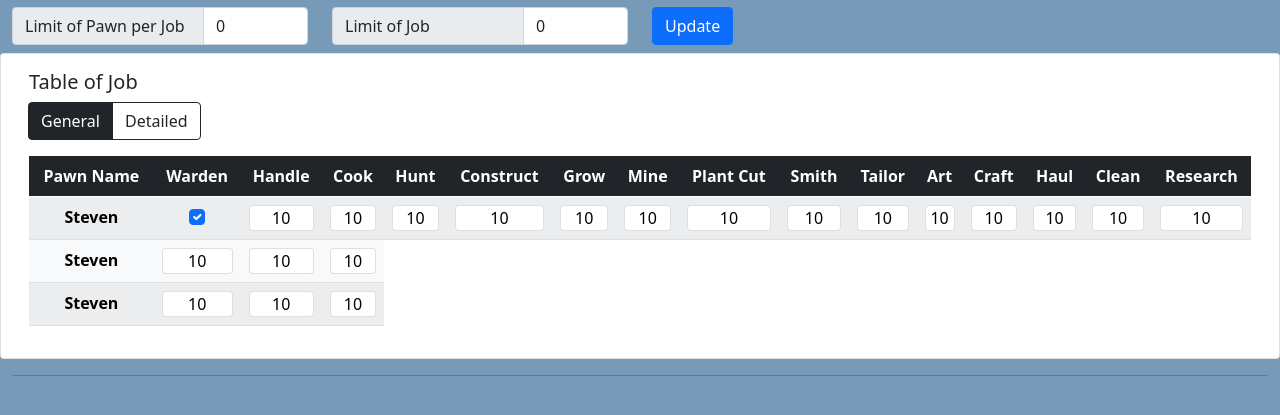
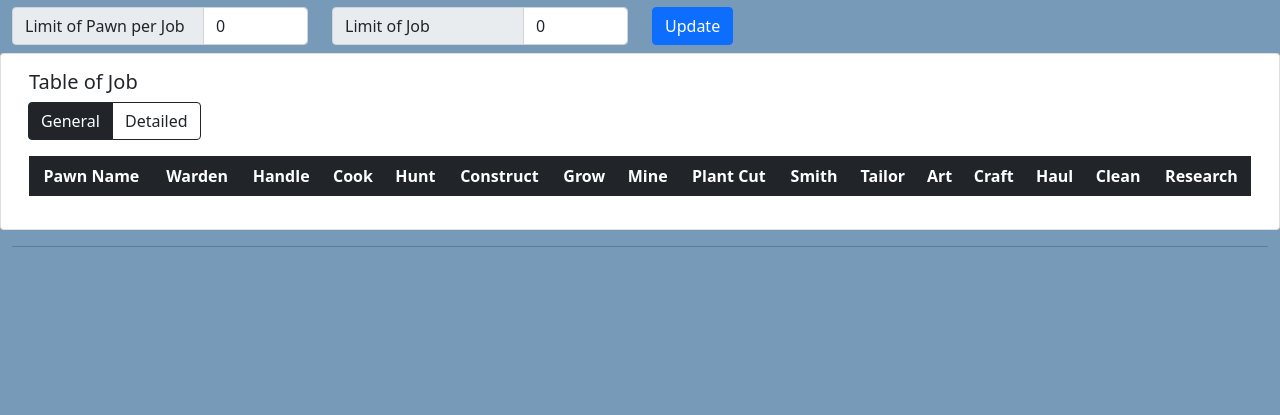
Before and after one commit to ozzydo/Rimworld-App-2.0, a plain HTML site: page html/Table.html in a window 1280 px wide. Shown: the part 75-490 px from the top of the page. Drawn offline with nearby package versions, Linux system fonts and the light colour scheme.

Commit message:
Table members are deleted for testing

```diff
--- a/html/Table.html
+++ b/html/Table.html
@@ -91,121 +91,9 @@
                               <th scope="col">Research</th>
                             </tr>
                           </thead>
-                          <tbody class="table-light">
+                          <tbody class="table-light" id="tbody">
 
-                            <tr class="text-center">
-                              <th scope="row">Steven</th>
-                              <td>
-                                <input class="form-check-input" type="checkbox" value="" checked>
-                              </td>
-                              <td>
-                                <div class="card">
-                                    10
-                                </div>
-                              </td>
-                              <td>
-                                <div class="card">
-                                    10
-                                </div>
-                              </td>
-                              <td>
-                                <div class="card">
-                                    10
-                                </div>
-                              </td>
-                              <td>
-                                <div class="card">
-                                    10
-                                </div>
-                              </td>
-                              <td>
-                                <div class="card">
-                                    10
-                                </div>
-                              </td>
-                              <td>
-                                <div class="card">
-                                    10
-                                </div>
-                              </td>
-                              <td>
-                                <div class="card">
-                                    10
-                                </div>
-                              </td>
-                              <td>
-                                <div class="card">
-                                    10
-                                </div>
-                              </td>
-                              <td>
-                                <div class="card">
-                                    10
-                                </div>
-                              </td>
-                              <td>
-                                <div class="card">
-                                    10
-                                </div>
-                              </td>
-                              <td>
-                                <div class="card">
-                                    10
-                                </div>
-                              </td>
-                              <td>
-                                <div class="card">
-                                    10
-                                </div>
-                              </td>
-                              <td>
-                                <div class="card">
-                                    10
-                                </div>
-                              </td>
-                              <td>
-                                <div class="card">
-                                    10
-                                </div>
-                              </td>
-                            </tr>
 
-                            <tr class="text-center">
-                              <th scope="row">Steven</th>
-                              <td>
-                                <div class="card">
-                                    10
-                                </div>
-                              </td>
-                              <td>
-                                <div class="card">
-                                    10
-                                </div>
-                              </td>
-                              <td>
-                                <div class="card">
-                                    10
-                                </div>
-                              </td>
-                            </tr>
-                            <tr class="text-center">
-                                <th scope="row">Steven</th>
-                                <td>
-                                  <div class="card">
-                                      10
-                                  </div>
-                                </td>
-                                <td>
-                                  <div class="card">
-                                      10
-                                  </div>
-                                </td>
-                                <td>
-                                  <div class="card">
-                                      10
-                                  </div>
-                                </td>
-                              </tr>
                           </tbody>
                     </table>
                 </div>
```
